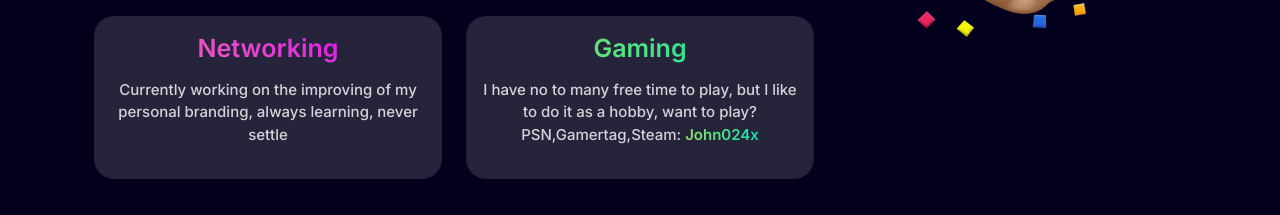
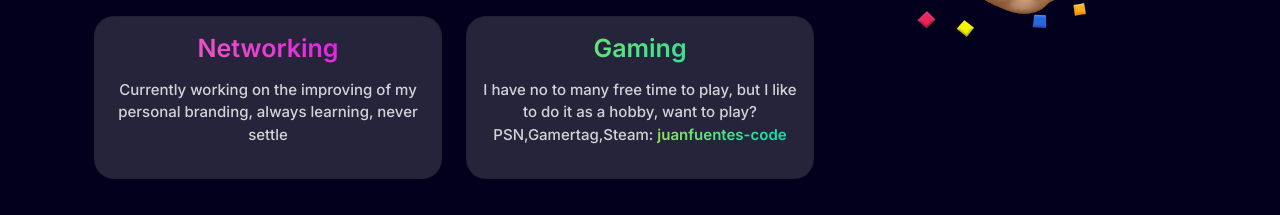
Before and after one commit to juanfuentes-code/juanfuentes-code.github.io, a plain HTML site: page index.html in a window 1280 px wide. Shown: the part 2720-2935 px from the top of the page. Drawn offline with nearby package versions, Linux system fonts and the light colour scheme; a script that the page names is missing; files whose address does not match are found by name.

Commit message:
Update index.html

```diff
--- a/index.html
+++ b/index.html
@@ -317,7 +317,7 @@
         </div>
         <!--1st project-->
         <div class="col-6 d-none d-lg-block d-xl-block">
-          <a href="https://github.com/john024x/Pottergram" target="_blank">
+          <a href="https://github.com/juanfuentes-code/Pottergram" target="_blank">
             <img class="project-one img-fluid" src="./images/2021-12-18 22.26.49 localhost c494e272c2ae.png"
               alt="Svelte Project" /></a>
         </div>
@@ -328,14 +328,14 @@
               justify-content-center
               d-md-block d-lg-none d-xl-none
             " align="center">
-          <a href="https://github.com/john024x/Pottergram" target="_blank">
+          <a href="https://github.com/juanfuentes-code/Pottergram" target="_blank">
             <img class="project-one-mobile img-fluid" src="./images/2021-12-18 22.26.49 localhost c494e272c2ae.png"
               alt="Svelte Project" />
           </a>
         </div>
         <!--2nd Project-->
         <div class="col-6 d-none d-lg-block d-xl-block">
-          <a href="https://github.com/john024x/WebComponentProject" target="_blank">
+          <a href="https://github.com/juanfuentes-code/WebComponentProject" target="_blank">
             <img class="project-two img-fluid" src="
                 ./images/2021-12-18 22.33.37 127.0.0.1 83cf40139c35.png" alt="WebComponent Project" />
           </a>
@@ -347,7 +347,7 @@
               justify-content-center
               d-md-block d-lg-none d-xl-none
             " align="center">
-          <a href="https://github.com/john024x/WebComponentProject" target="_blank">
+          <a href="https://github.com/juanfuentes-code/WebComponentProject" target="_blank">
             <img class="project-two-mobile img-fluid"
               src="./images/images/2021-12-18 22.33.37 127.0.0.1 83cf40139c35.png" alt="WebComponent Project" />
           </a>
@@ -357,7 +357,7 @@
           <p class="curious-message">Curious about the process?</p>
         </div>
         <div class="col-12 d-flex justify-content-center visit-position">
-          <a href="https://github.com/John024x" target="_blank">
+          <a href="https://github.com/juanfuentes-code" target="_blank">
             <p class="visit-message">Visit my Github</p>
           </a>
         </div>
@@ -509,7 +509,7 @@
                 <h5 class="card-title card-green">Gaming</h5>
                 <p class="card-info">
                   I have no to many free time to play, but I like to do it as a hobby, want to play? PSN,Gamertag,Steam:
-                  <span class="gamertag">John024x</span>
+                  <span class="gamertag">juanfuentes-code</span>
                 </p>
               </div>
             </div>
@@ -521,7 +521,7 @@
                 <h5 class="card-title card-green">Gaming</h5>
                 <p class="card-info">
                   I have no to many free time to play, but I like to do it as a hobby, want to play? PSN,Gamertag,Steam:
-                  <span class="gamertag">John024x</span>
+                  <span class="gamertag">juanfuentes-code</span>
                 </p>
               </div>
             </div>
@@ -533,7 +533,7 @@
                 <h5 class="card-title card-green">Gaming</h5>
                 <p class="card-info">
                   I have no to many free time to play, but I like to do it as a hobby, want to play? PSN,Gamertag,Steam:
-                  <span class="gamertag">John024x</span>
+                  <span class="gamertag">juanfuentes-code</span>
                 </p>
               </div>
             </div>
@@ -604,7 +604,7 @@
         <p class="footer-description">Web developer, IT Specialist</p>
       </div>
       <div class="col-6" align="center">
-        <a href="https://github.com/John024x/portfolio-project" target="_blank" class="footer-description">Github</a>
+        <a href="https://github.com/juanfuentes-code/portfolio-project" target="_blank" class="footer-description">Github</a>
         <a href="mailto:juan_fuentes@avocadosnetwork.com" class="footer-description">Email</a>
         <a href="https://www.linkedin.com/in/juan-angel-f-49218b111" target="_blank"
           class="footer-description">LinkedIn</a>
```
